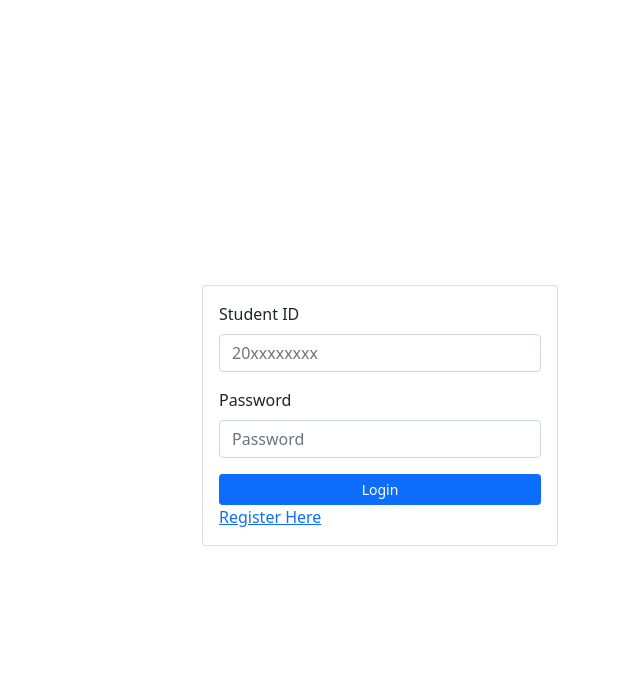
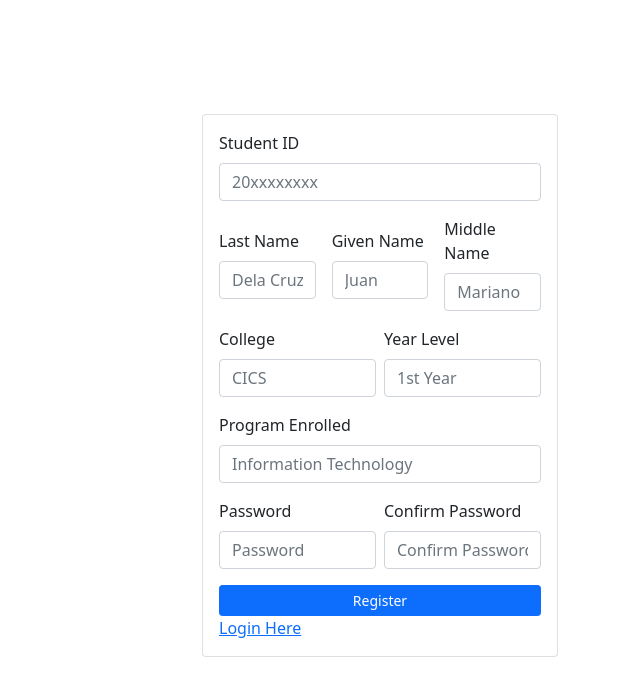
Before and after one commit to lquinto13/4itf_act3_grandevera_lancequinto, a React (Create React App) app: page / in a window 1280 px wide. Shown: the top 696 px of the page, without its empty margins (640-1280 px from the left). Built offline with nearby package versions, Linux system fonts and the light colour scheme.

Commit message:
added registration js

```diff
--- a/src/App.js
+++ b/src/App.js
@@ -1,6 +1,7 @@
 import logo from './logo.svg';
 import './App.css';
 import Login from './components/Login';
+import Registration from './components/Registration';
 import 'bootstrap/dist/css/bootstrap.min.css'
 import './index.css'
 
@@ -8,7 +9,7 @@ import './index.css'
 
 function App() {
   return (
-    <Login></Login>
+    <Registration></Registration>
 
   );
 }
--- a/src/components/Login.js
+++ b/src/components/Login.js
@@ -10,7 +10,7 @@ function Login() {
       <Row>
         <Col></Col>
         <Col></Col>
-        <Col className = "pd50">
+        <Col className = "pd25">
           <Card>
             <Card.Body >
               <Form>
--- /dev/null
+++ b/src/components/Registration.js
@@ -0,0 +1,98 @@
+import { Row, Col, Container,Form,Card, Button, Stack} from 'react-bootstrap';
+import 'bootstrap/dist/css/bootstrap.min.css'
+
+
+
+function Registration() {
+  return (
+
+      <Container>
+      <Row>
+        <Col></Col>
+        <Col></Col>
+        <Col className = "pd10">
+          <Card>
+            <Card.Body >
+              <Form>
+                <Form.Group className="mb-3" controlId="exampleForm.ControlInput1">
+                  <Form.Label>Student ID</Form.Label>
+                  <Form.Control type="text" placeholder="20xxxxxxxx" />
+                </Form.Group>
+
+                <Stack direction="horizontal" gap={3}>
+                <Form.Group className="mb-3" controlId="exampleForm.ControlInput1">
+                  <Form.Label>Last Name</Form.Label>
+                  <Form.Control type="text" placeholder="Dela Cruz" />
+                </Form.Group>
+
+                <Form.Group className="mb-3" controlId="exampleForm.ControlInput1">
+                  <Form.Label>Given Name</Form.Label>
+                  <Form.Control type="text" placeholder="Juan" />
+                </Form.Group>
+
+                <Form.Group className="mb-3" controlId="exampleForm.ControlInput1">
+                  <Form.Label>Middle Name</Form.Label>
+                  <Form.Control type="text" placeholder="Mariano" />
+                </Form.Group>
+                </Stack>
+
+                <Stack direction="horizontal" gap={2}>
+                <Form.Group className="mb-3" controlId="exampleForm.ControlInput1">
+                  <Form.Label>College</Form.Label>
+                  <Form.Control type="text" placeholder="CICS" />
+                </Form.Group>
+
+                <Form.Group className="mb-3" controlId="exampleForm.ControlInput1">
+                  <Form.Label>Year Level</Form.Label>
+                  <Form.Control type="text" placeholder="1st Year" />
+                </Form.Group>
+
+
+
+                </Stack>
+                <Form.Group className="mb-3" controlId="exampleForm.ControlInput1">
+                  <Form.Label>Program Enrolled</Form.Label>
+                  <Form.Control type="text" placeholder="Information Technology" />
+                </Form.Group>
+
+
+                <Stack direction="horizontal" gap={2}>
+                <Form.Group className="mb-3" controlId="exampleForm.ControlInput1">
+                  <Form.Label>Password</Form.Label>
+                  <Form.Control type="password" placeholder="Password" />
+                </Form.Group>
+
+                <Form.Group className="mb-3" controlId="exampleForm.ControlInput1">
+                  <Form.Label>Confirm Password</Form.Label>
+                  <Form.Control type="password" placeholder="Confirm Password" />
+                </Form.Group>
+
+                </Stack>
+
+
+
+
+
+
+                <div className="d-grid gap-2">
+                  <Button variant="primary" size="sm">
+                   Register
+                  </Button>
+                </div>
+                <div className="d-grid gap-2">
+                  <a href="#"> Login Here</a>
+                </div>
+              </Form>
+            </Card.Body>
+          </Card>
+        </Col>
+      </Row>
+    </Container>
+
+
+
+
+  );
+}
+
+export default Registration;
--- a/src/index.css
+++ b/src/index.css
@@ -1,3 +1,8 @@
-.pd50{
+.pd25{
  padding-top: 25%;
 }
+
+.pd10{
+  padding-top: 10%;
+
+}
```
